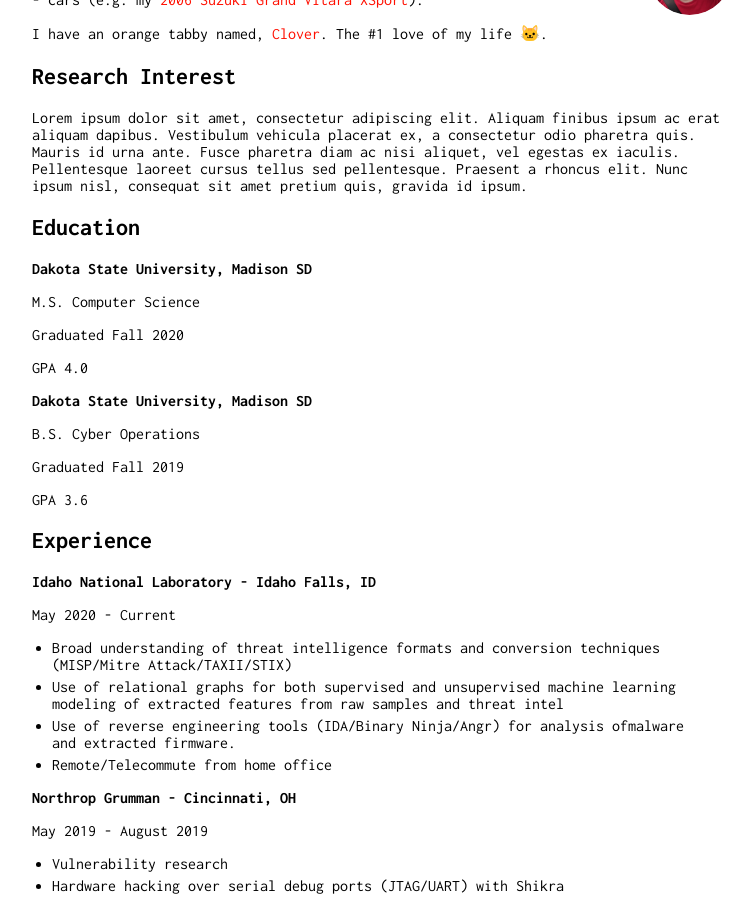
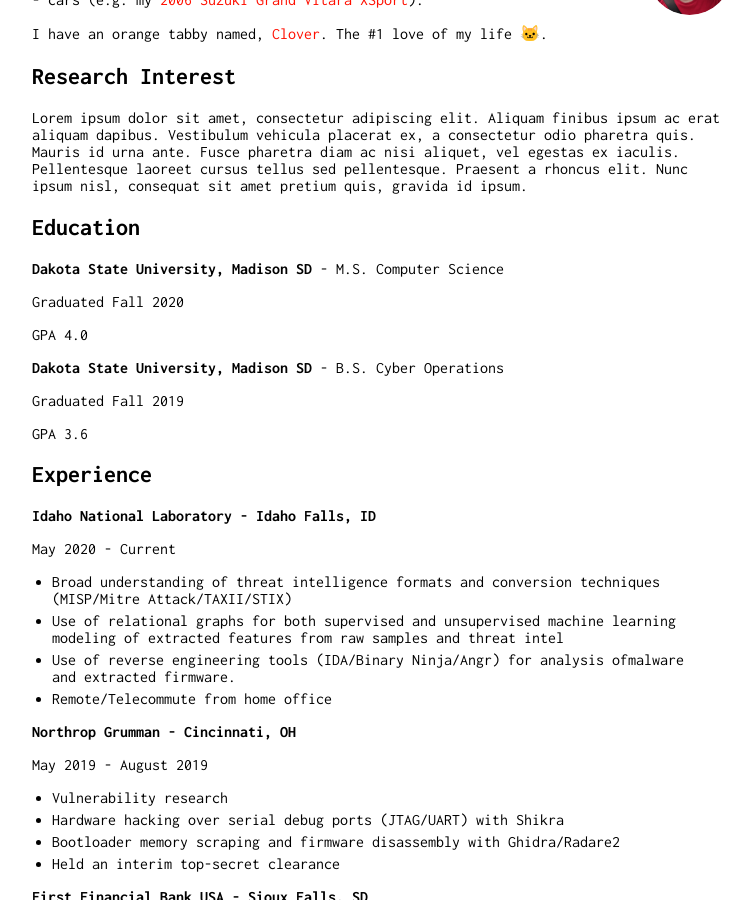
Before and after one commit to micahflack/homepage, a Jekyll site: the page built from index.md, in a window 1280 px wide and 900 px high, scrolled down 342 px. Shown: the whole window, without its empty margins (258-1011 px from the left). Built offline with Jekyll 4.4.1, drawn with Linux system fonts in a browser that asks for light colours.

Commit message:
education format

```diff
--- a/index.md
+++ b/index.md
@@ -19,17 +19,13 @@ Lorem ipsum dolor sit amet, consectetur adipiscing elit. Aliquam finibus ipsum a
 
 ## Education
 
-**Dakota State University, Madison SD**
-
-M.S. Computer Science
+**Dakota State University, Madison SD** - M.S. Computer Science
 
 Graduated Fall 2020
 
 GPA 4.0
 
-**Dakota State University, Madison SD**
-
-B.S. Cyber Operations
+**Dakota State University, Madison SD** - B.S. Cyber Operations
 
 Graduated Fall 2019
 
```
